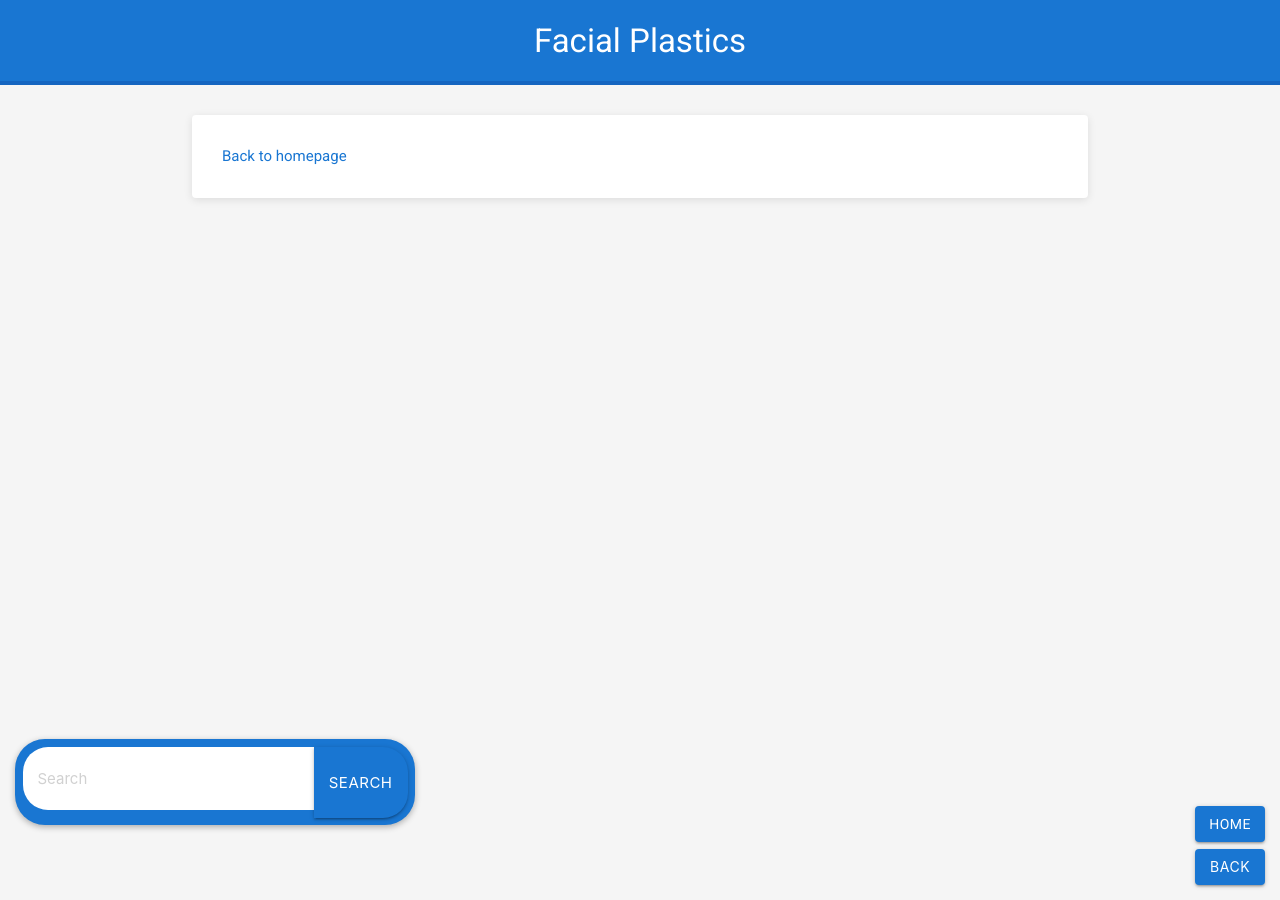
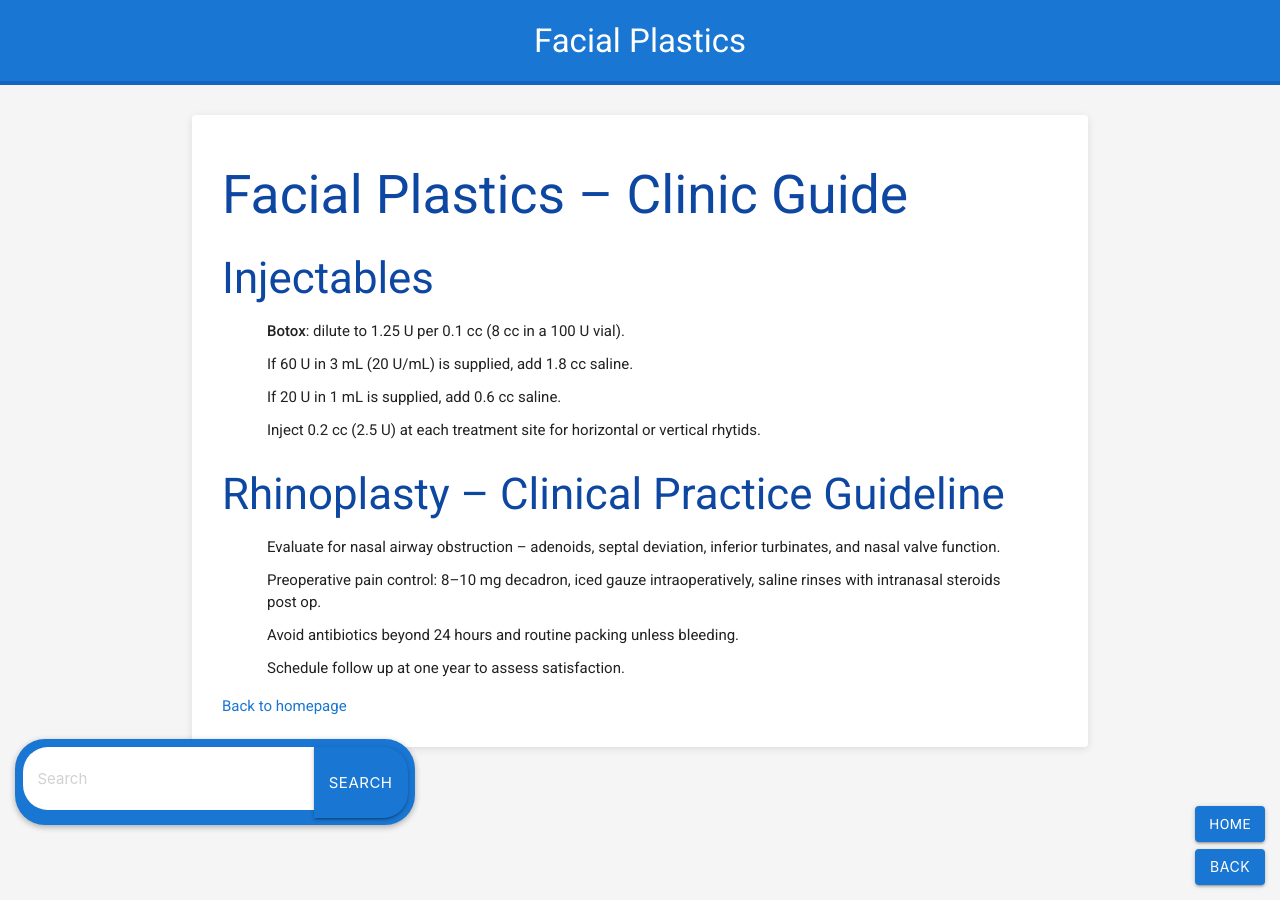
Before and after one commit to AlexanderHomer/.github.io, a Jekyll site: the page built from facial-plastics.md, in a window 1280 px wide. Built offline with Jekyll 4.4.1, drawn with Linux system fonts in a browser that asks for light colours.

Commit message:
Add cranial nerve and facial plastics content

```diff
--- a/facial-plastics.md
+++ b/facial-plastics.md
@@ -2,4 +2,21 @@
 layout: default
 title: Facial Plastics
 ---
+<!-- BEGIN Facial Plastics section imported from pocket guide -->
+<h2 class="unnumbered" id="facial-plastics-clinic-guide">Facial Plastics&nbsp;&ndash; Clinic Guide</h2>
+<h3 class="unnumbered" id="injectables">Injectables</h3>
+<ul>
+  <li><strong>Botox</strong>: dilute to 1.25&nbsp;U per 0.1&nbsp;cc (8&nbsp;cc in a 100&nbsp;U vial).</li>
+  <li>If 60&nbsp;U in 3&nbsp;mL (20&nbsp;U/mL) is supplied, add 1.8&nbsp;cc saline.</li>
+  <li>If 20&nbsp;U in 1&nbsp;mL is supplied, add 0.6&nbsp;cc saline.</li>
+  <li>Inject 0.2&nbsp;cc (2.5&nbsp;U) at each treatment site for horizontal or vertical rhytids.</li>
+</ul>
+<h3 class="unnumbered" id="rhinoplasty-guidelines">Rhinoplasty&nbsp;&ndash; Clinical Practice Guideline</h3>
+<ul>
+  <li>Evaluate for nasal airway obstruction &ndash; adenoids, septal deviation, inferior turbinates, and nasal valve function.</li>
+  <li>Preoperative pain control: 8&ndash;10&nbsp;mg decadron, iced gauze intraoperatively, saline rinses with intranasal steroids post&nbsp;op.</li>
+  <li>Avoid antibiotics beyond 24&nbsp;hours and routine packing unless bleeding.</li>
+  <li>Schedule follow up at one year to assess satisfaction.</li>
+</ul>
+<!-- END Facial Plastics section -->
 <p><a href="index.html">Back to homepage</a></p>
```
Also changed, not shown: cranial-nerves.md (+17 -0 lines).
